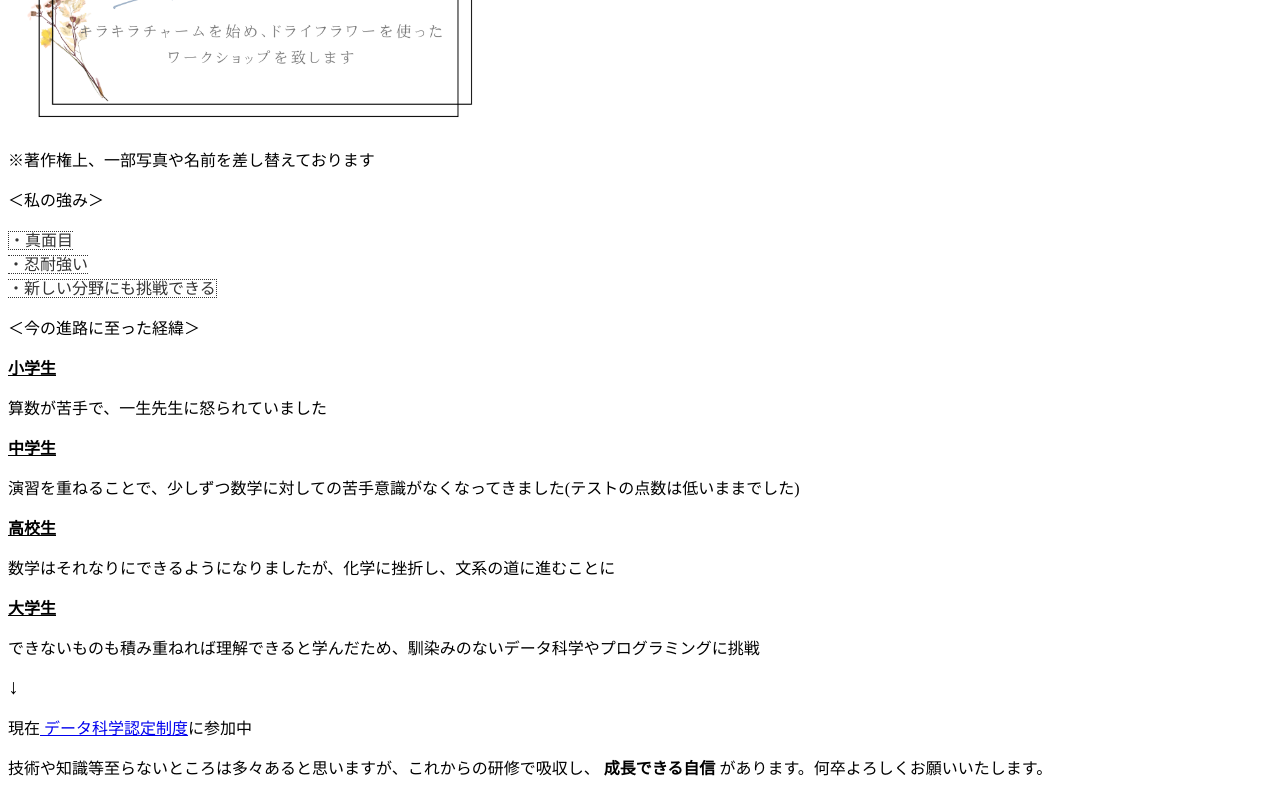
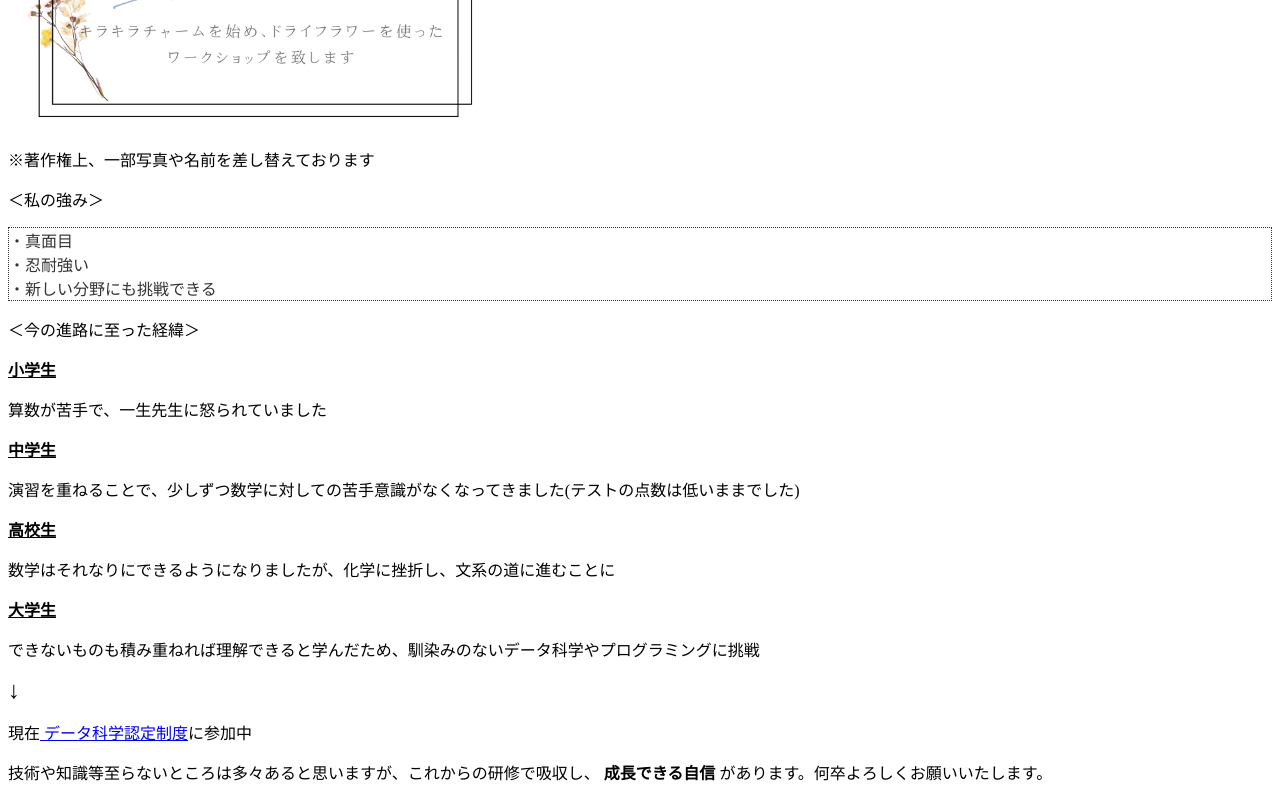
Before and after one commit to yunishi0832/portfolio, a plain HTML site: page index.html in a window 1280 px wide. Shown: the part 855-1655 px from the top of the page. Drawn offline with Linux system fonts and the light colour scheme.

Commit message:
Update index.html

```diff
--- a/index.html
+++ b/index.html
@@ -33,9 +33,9 @@ processing、unix、HTML
 <p>※著作権上、一部写真や名前を差し替えております</p>
 
 <p>＜私の強み＞</p>
-<p><span style="border: 1px dotted; color:#333333;">
+<p><div style="border: 1px dotted; color:#333333;">
     ・真面目<br>・忍耐強い<br>・新しい分野にも挑戦できる
-</span>
+</div>
 
 <p>＜今の進路に至った経緯＞</p>
 
@@ -50,7 +50,7 @@ processing、unix、HTML
 
 <p><b><u>大学生</b></p></u>
 できないものも積み重ねれば理解できると学んだため、馴染みのないデータ科学やプログラミングに挑戦
-<p><span style="font-size:130%">↓</p></span>
+<p><span style="font-size:150%">↓</p></span>
 
 <p>現在<a href="https://www.waseda.jp/inst/cds/education/accreditation"> データ科学認定制度</a>に参加中</p>
 
```
